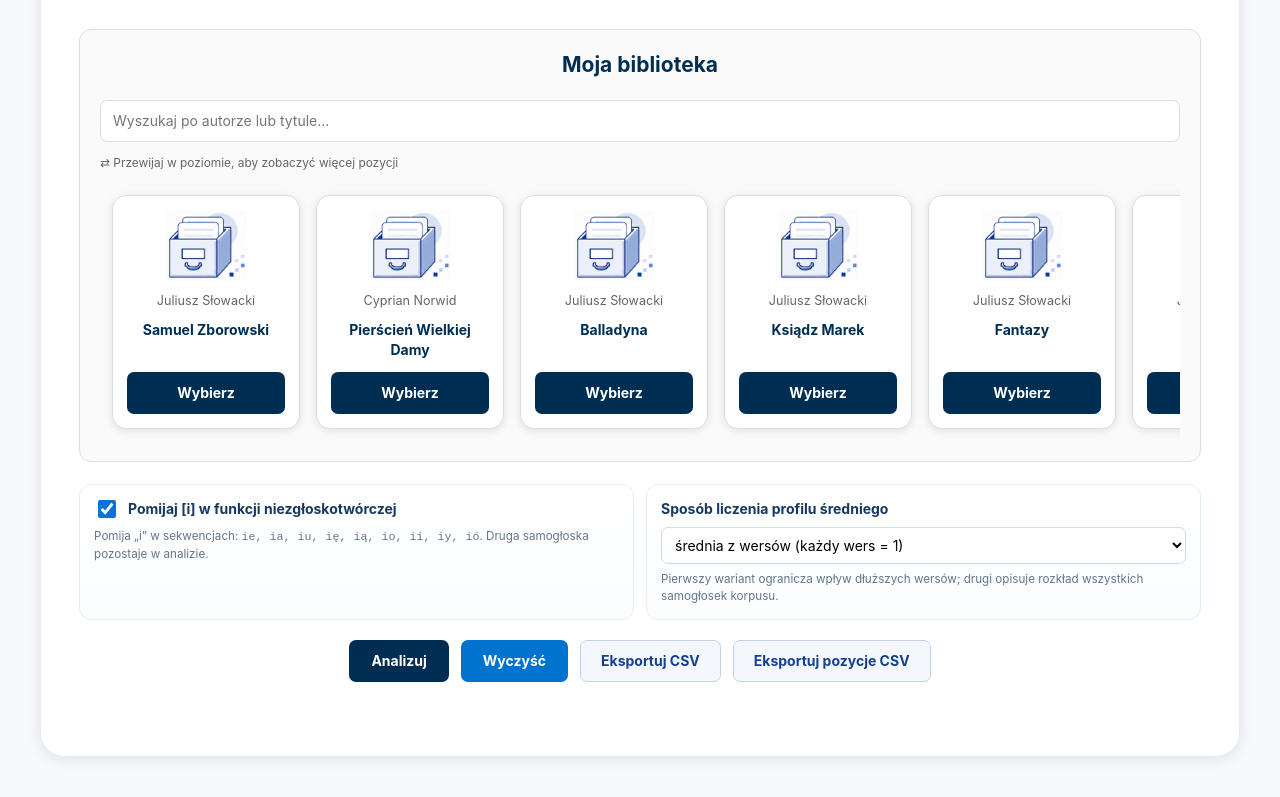
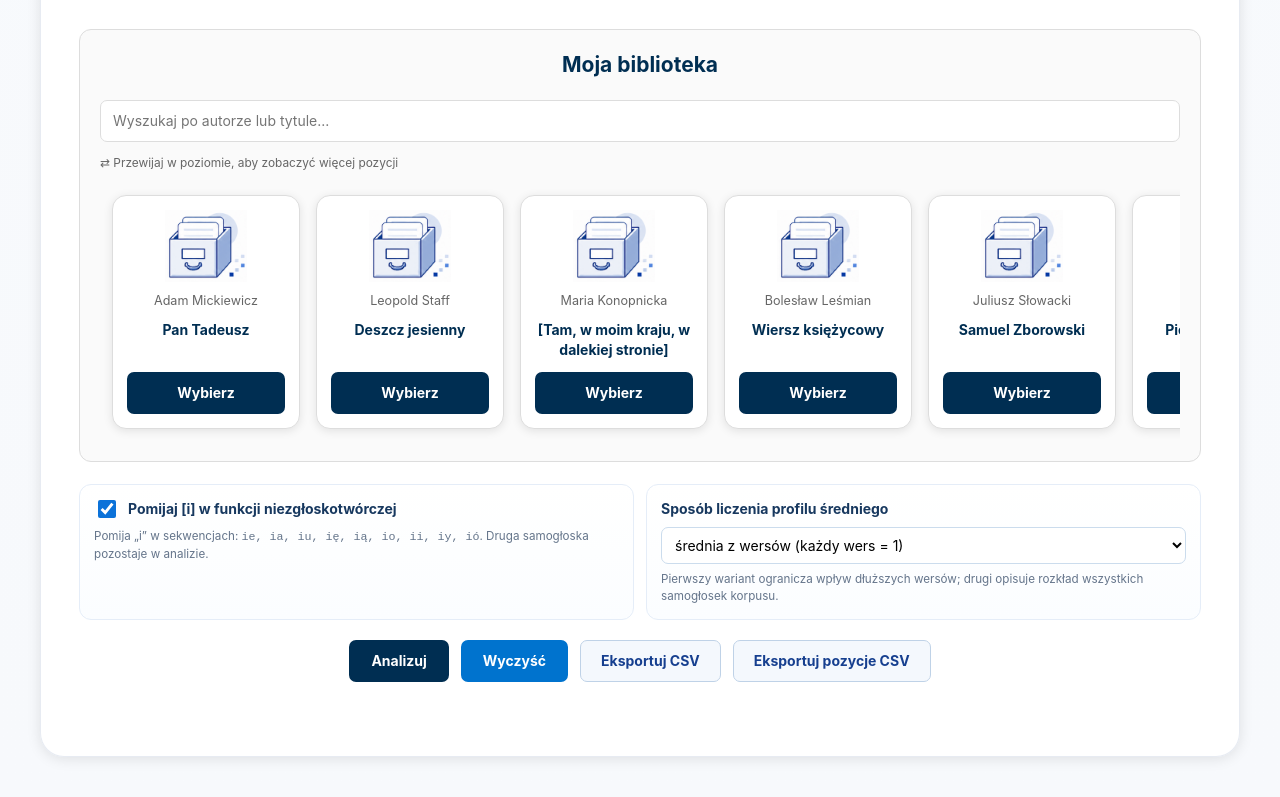
Before and after one commit to monwldsk/profil-foniczny-wersu, a plain HTML site: page index.html in a window 1280 px wide. Shown: the part 7334-8131 px from the top of the page. Drawn offline with nearby package versions, Linux system fonts and the light colour scheme.

Commit message:
feat: improve chart animation & add new items to library

```diff
--- a/index.html
+++ b/index.html
@@ -1572,6 +1572,10 @@
         sharedLineIndent: 20,
         normalizedPositionBins: 10,
         library: [
+          ["Adam Mickiewicz", "Pan Tadeusz", "assets/biblioteka/mickiewicz-pan-tadeusz.txt"],
+          ["Leopold Staff", "Deszcz jesienny", "assets/biblioteka/staff-deszcz-jesienny.txt"],
+          ["Maria Konopnicka", "[Tam, w moim kraju, w dalekiej stronie]", "assets/biblioteka/konopnicka-tam-w-moim-kraju.txt"],
+          ["Bolesław Leśmian", "Wiersz księżycowy", "assets/biblioteka/lesmian-wiersz-ksiezycowy.txt"],
           ["Juliusz Słowacki", "Samuel Zborowski", "assets/biblioteka/slowacki-samuel-zborowski.txt"],
           ["Cyprian Norwid", "Pierścień Wielkiej Damy", "assets/biblioteka/norwid-pierscien-wielkiej-damy.txt"],
           ["Juliusz Słowacki", "Balladyna", "assets/biblioteka/slowacki-balladyna.txt"],
@@ -1587,7 +1591,8 @@
           ["Adam Mickiewicz", "II cz. Dziadów", "assets/biblioteka/mickiewicz-dziady-ii.txt"],
           ["Adam Mickiewicz", "IV cz. Dziadów", "assets/biblioteka/mickiewicz-dziady-iv.txt"],
           ["Adam Mickiewicz", "III cz. Dziadów", "assets/biblioteka/mickiewicz-dziady-iii.txt"],
-          ["Adam Mickiewicz", "I cz. Dziadów", "assets/biblioteka/mickiewicz-widowisko-czesc-i.txt"]
+          ["Adam Mickiewicz", "I cz. Dziadów", "assets/biblioteka/mickiewicz-widowisko-czesc-i.txt"],
+          ["Miron Białoszewski", "Sen", "assets/biblioteka/bialoszewski-sen.txt"]
         ]
       };
 
```
